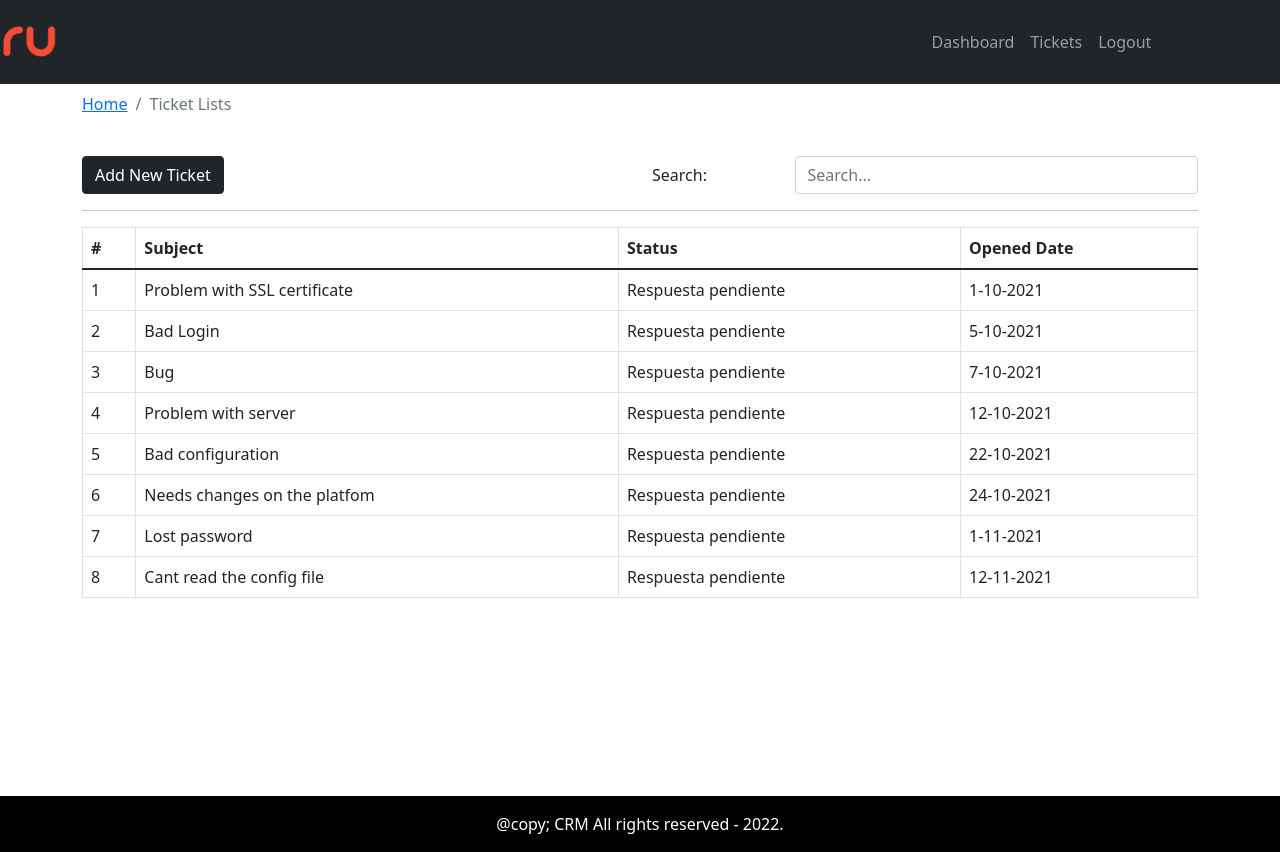
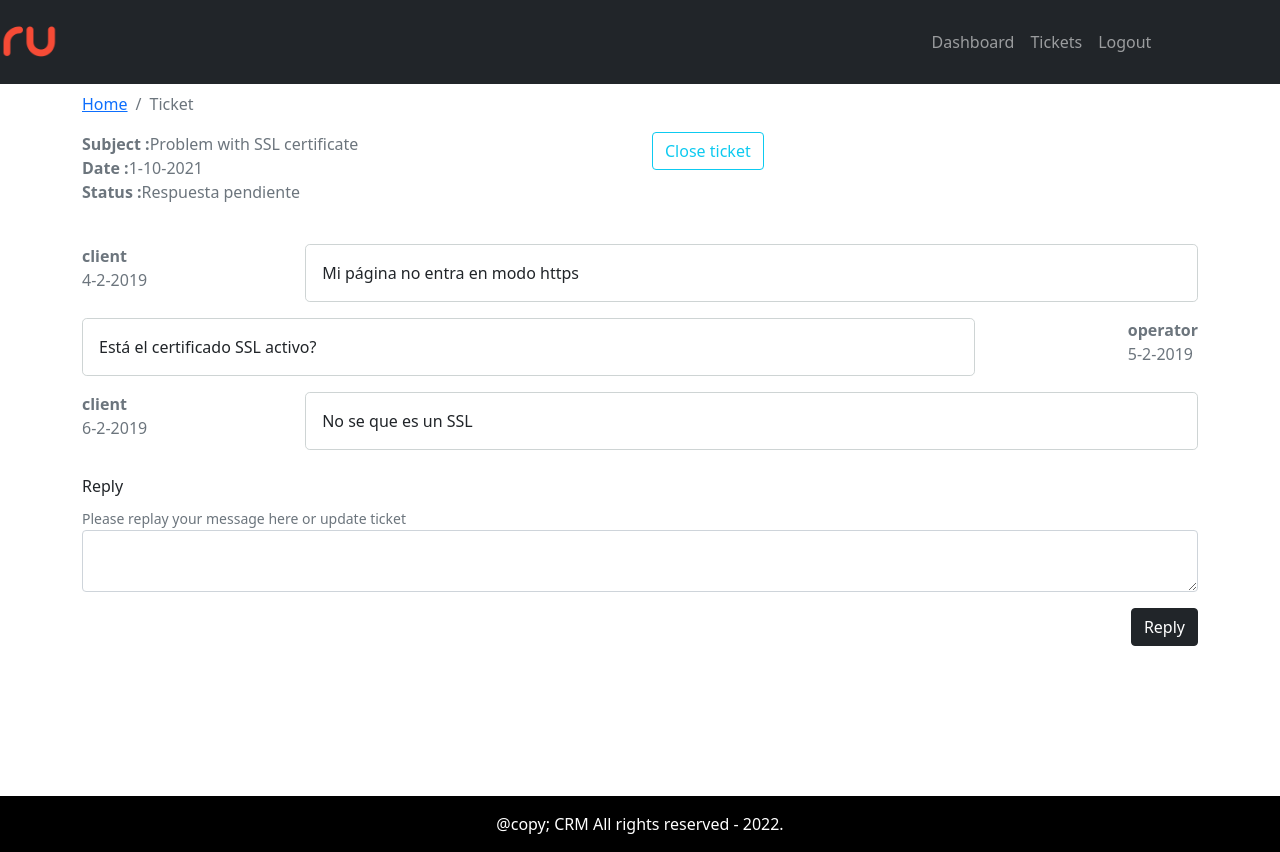
Before and after one commit to rserravi/crm-frontend, a React (Create React App) app: page / in a window 1280 px wide. Built offline with nearby package versions, Linux system fonts and the light colour scheme.

Commit message:
Added the landing page and components

```diff
--- a/src/App.js
+++ b/src/App.js
@@ -7,6 +7,7 @@ import { Dashboard } from './pages/dashboard/Dashboard-page';
 import { Entry } from './pages/entry/entry-page';
 import { AddTicket } from './pages/new-ticket/AddTicket-page';
 import { TicketLists } from './pages/ticket-list/TicketLists-page';
+import { Ticket } from './pages/ticket/Ticket-page';
 
 function App() {
   return (
@@ -15,7 +16,8 @@ function App() {
       <DefaultLayout>
           { /*<Dashboard></Dashboard>*/ }
           { /* <AddTicket></AddTicket>*/}
-          <TicketLists></TicketLists>
+          { /*<TicketLists></TicketLists>*/}
+          <Ticket></Ticket>
       </DefaultLayout>
     </div>
   );
--- a/src/assets/data/dummy-data.json
+++ b/src/assets/data/dummy-data.json
@@ -3,7 +3,24 @@
         "id":1,
         "subject": "Problem with SSL certificate",
         "status": "Respuesta pendiente",
-        "addedAt": "1-10-2021"
+        "addedAt": "1-10-2021",
+        "history":[
+            {
+                "date": "4-2-2019",
+                "message": "Mi página no entra en modo https",
+                "messageBy":"client"
+            },
+            {
+                "date": "5-2-2019",
+                "message": "Está el certificado SSL activo?",
+                "messageBy":"operator"
+            },
+            {
+                "date": "6-2-2019",
+                "message": "No se que es un SSL",
+                "messageBy":"client"
+            }
+        ]
     },
     {
         "id":2,
--- /dev/null
+++ b/src/components/message-history/MessageHistory-comp.js
@@ -0,0 +1,21 @@
+import React from "react";
+import PropTypes from 'prop-types'; // ES6
+import "./message-history-style.css";
+
+export const MessageHistory = ({msg}) => {
+    if (!msg) return null;
+
+    return msg.map((row, i)=>
+            <div key={i} className="message-history mt-3">
+            <div className="send font-weight-bold text-secondary">
+                <div className="sender"><b>{row.messageBy}</b></div>
+                <div className="date">{row.date}</div>
+            </div>
+            <div className="message">{row.message}</div>
+        </div>
+    )
+}
+
+MessageHistory.propTypes = {
+    msg: PropTypes.array.isRequired,
+}
--- /dev/null
+++ b/src/components/message-history/message-history-style.css
@@ -0,0 +1,18 @@
+.message-history{
+    display: flex;
+    flex-direction: row;
+    justify-content: space-between;
+}
+
+.message-history:nth-child(even){
+    display: flex;
+    flex-direction: row-reverse;
+    justify-content: space-between;
+}
+
+.message{
+    padding: 1rem;
+    width: 80%;
+    border: 1px solid #ced4d4;
+    border-radius: 0.30rem;
+}
--- /dev/null
+++ b/src/components/update-ticket/UpdateTicket-comp.js
@@ -0,0 +1,27 @@
+import React from "react";
+import { Form, Button } from "react-bootstrap";
+import PropTypes from 'prop-types'; // ES6
+
+export const UpdateTicket = ({msg, handleOnChange, handleOnSubmit}) =>{
+    return (
+        <Form onSubmit={handleOnSubmit}>
+            <Form.Label>Reply</Form.Label><br />
+            <Form.Text> Please replay your message here or update ticket</Form.Text>
+            <Form.Control
+                name="detail"
+                value={msg}
+                onChange={handleOnChange}
+                as="textarea"
+                row="5"
+            ></Form.Control>
+            <div className="float-end mt-3 mb-3">
+                <Button variant="dark" type="submit">Reply</Button>
+            </div>
+        </Form>
+    )
+}
+
+UpdateTicket.propTypes ={
+    msg:PropTypes.string.isRequired,
+    handleOnChange: PropTypes.func.isRequired,
+}
--- /dev/null
+++ b/src/pages/ticket/Ticket-page.js
@@ -0,0 +1,50 @@
+import React, { useEffect, useState } from "react";
+import { Container, Row, Col, Button } from "react-bootstrap";
+import { BreadCrumbs } from "../../components/breadcrumbs/breadcrumbs-comp";
+import tickets from "../../assets/data/dummy-data.json"
+import { MessageHistory } from "../../components/message-history/MessageHistory-comp";
+import { UpdateTicket } from "../../components/update-ticket/UpdateTicket-comp";
+
+const ticket = tickets[0];
+export const Ticket = () => {
+    const [message, setMessage] = useState("");
+
+    useEffect(() =>{}, [message]);
+    const handleOnChange = e =>{
+        setMessage(e.target.value)
+    }
+
+    const handleOnSubmit = () =>{
+        alert("Form submited") //waiting to implement API
+    }
+
+    return (
+        <Container>
+            <Row>
+                <Col>
+                    <BreadCrumbs page={"Ticket"}></BreadCrumbs>
+                </Col>
+            </Row>
+            <Row>
+                <Col className="font-weight-bold text-secondary">
+                    <div className="subject"><b>Subject :</b>{ticket.subject}</div>
+                    <div className="date"><b>Date :</b>{ticket.addedAt}</div>
+                    <div className="status"><b>Status :</b>{ticket.status}</div>
+                </Col>
+                <Col className="text-right">
+                    <Button variant="outline-info">Close ticket</Button>
+                </Col>
+            </Row>
+            <Row className="mt-4">
+                <Col>
+                    <MessageHistory msg = {ticket.history}></MessageHistory>
+                </Col>
+            </Row>
+            <Row className="mt-4">
+                <Col>
+                    <UpdateTicket msg={message} handleOnChange={handleOnChange} handleOnSubmit={handleOnSubmit}></UpdateTicket>
+                </Col>
+            </Row>
+        </Container>
+    )
+}
```
